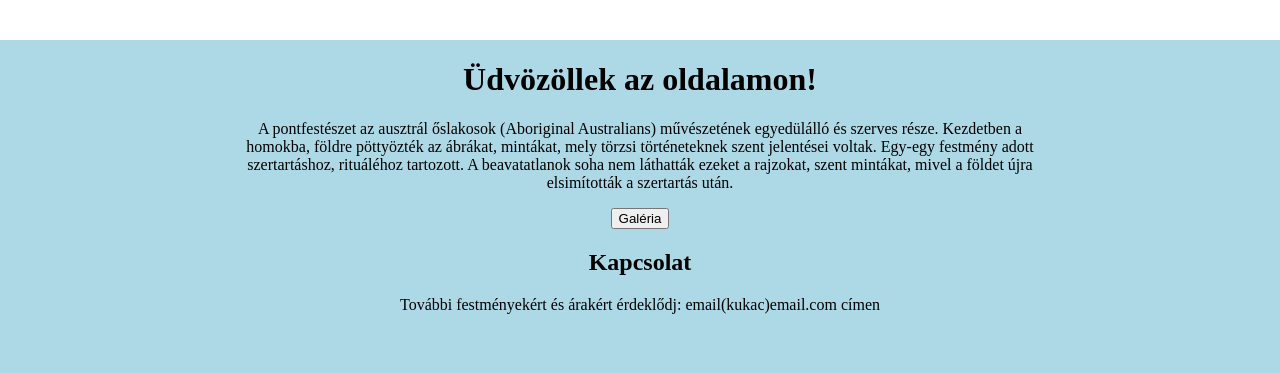
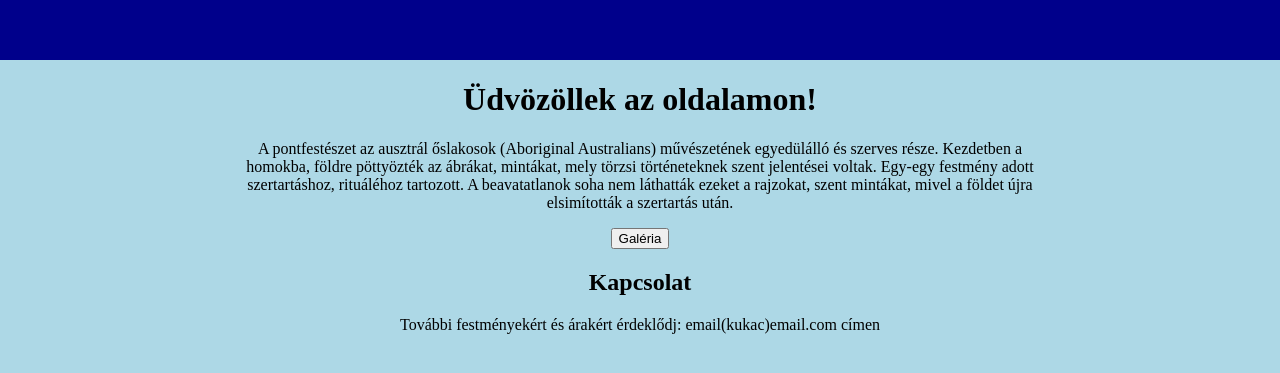
Before and after one commit to balazsvamosi1/balazsvamosi.github.io, a Jekyll site: the page built from index.md, in a window 1280 px wide. Shown: the top 373 px of the page. Built offline with Jekyll 4.4.1, drawn with Linux system fonts in a browser that asks for light colours; a script that is not in the unit is left out; comment, search, counter and statistics services are not loaded.

Commit message:
Update style.css

```diff
--- a/assets/css/style.css
+++ b/assets/css/style.css
@@ -6,6 +6,6 @@ body {
 }
 
 header {
-  background-color: #FFFFFF; /* Set the background color for the header (white in this example) */
-  padding: 20px; /* Add padding to the header for spacing */
+  background-color: #00008B; /* Set the background color for the header (white in this example) */
+  padding: 30px; /* Add padding to the header for spacing */
 }
```
